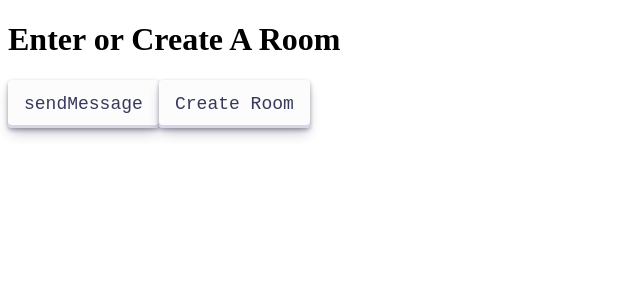
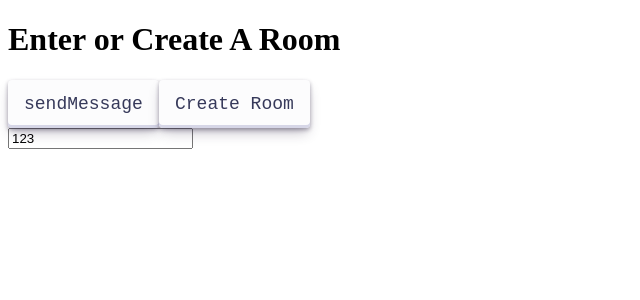
Before and after one commit to simbolid/hangman, a React (Create React App) app: page /mp in a window 1280 px wide. Shown: the top 300 px of the page, without its empty margins (0-640 px from the left). Built offline with nearby package versions, Linux system fonts and the light colour scheme; no server answers.

Commit message:
reverted push

```diff
--- a/src/pages/Lobby/Lobby.jsx
+++ b/src/pages/Lobby/Lobby.jsx
@@ -71,6 +71,14 @@ const Lobby = () => {
         <button onClick={() => createRoom()}>
           Create Room
         </button>
+        <form onSubmit={() => enterRoom()}>
+         <input
+           id ="code"
+           placeholder='ID of room to join'
+           value={123}
+           onChange = {(e) => setRoomCode(e.target.value)}>
+         </input>
+         </form>
       </div>
 
     </>
```
